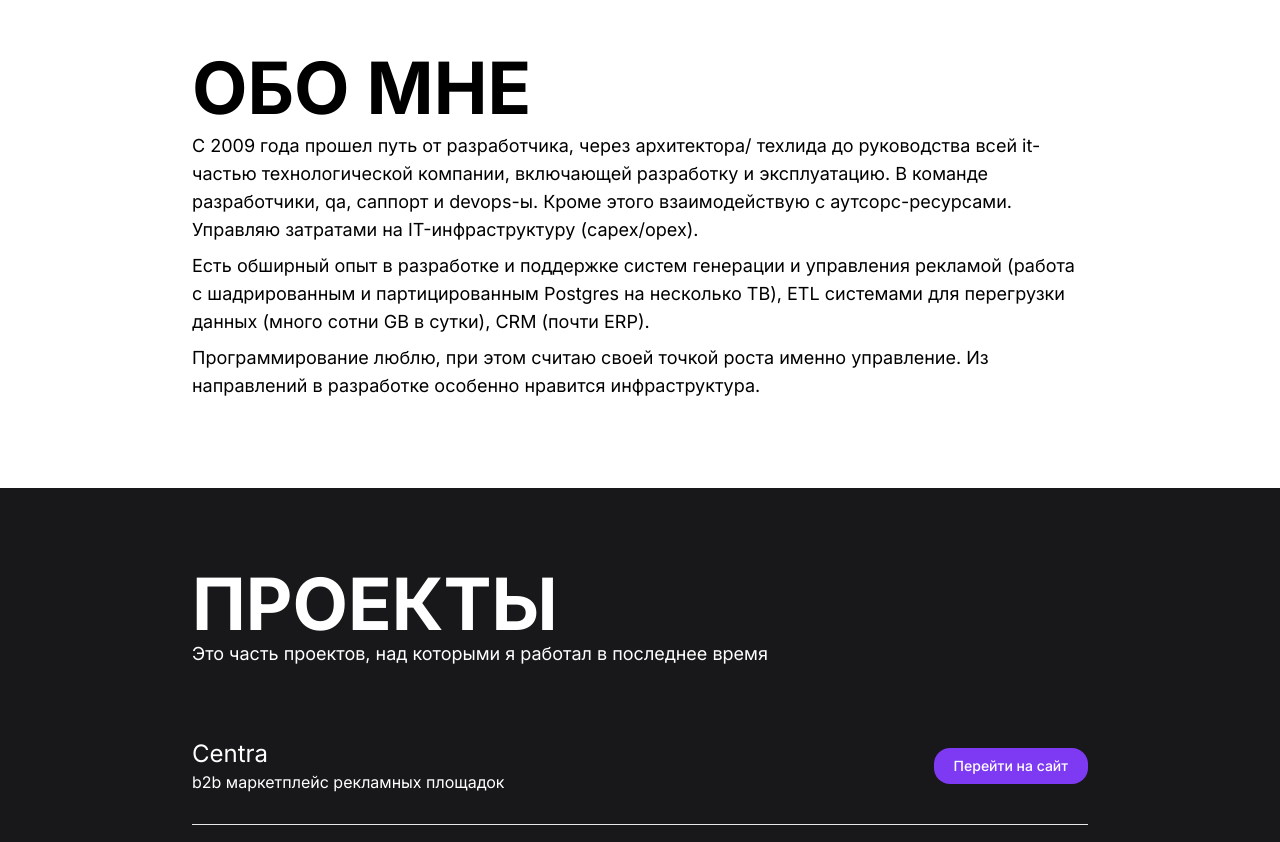
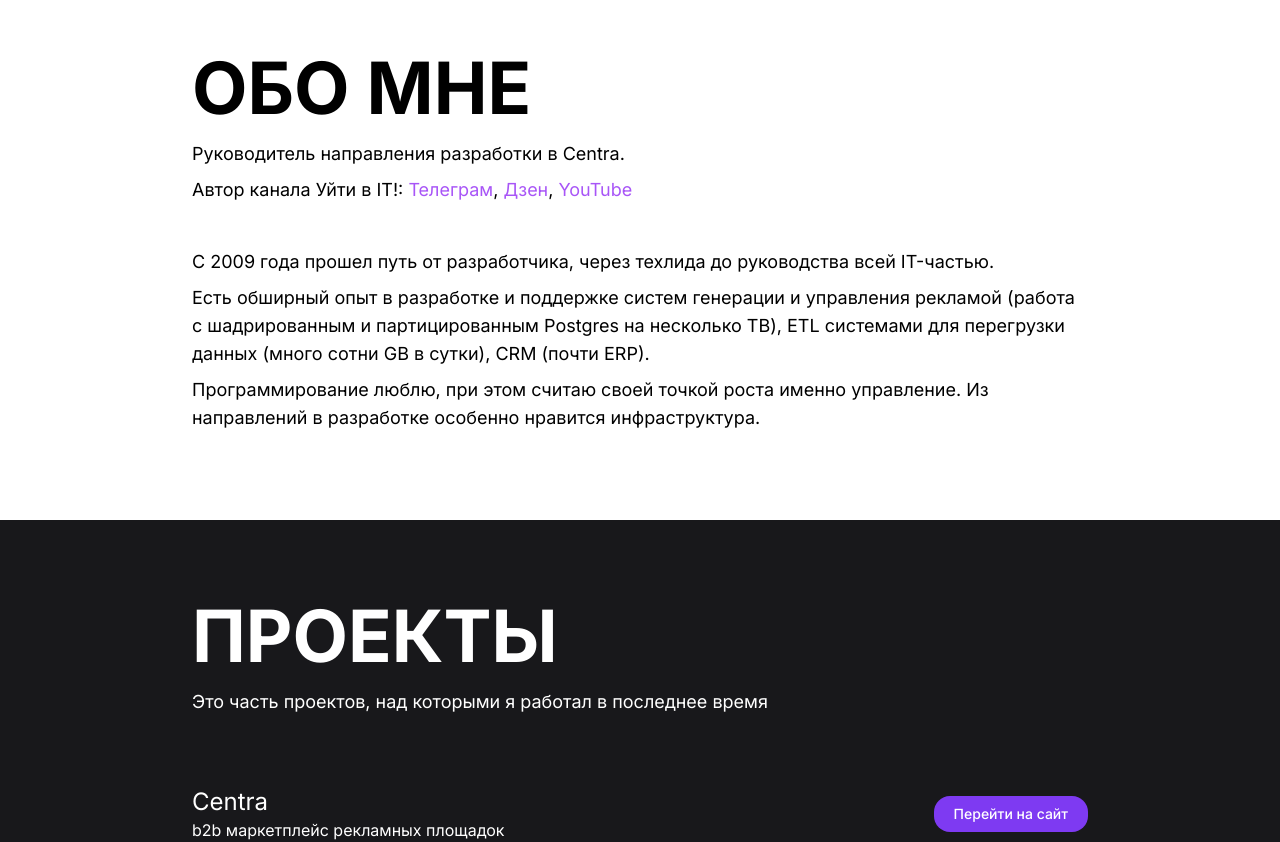
Before and after one commit to arturgspb/arturgspb.github.io, a Next.js app: page / in a window 1280 px wide. Shown: the part 1120-1962 px from the top of the page. Built offline with nearby package versions, Linux system fonts and the light colour scheme.

Commit message:
feat: about

```diff
--- a/app/page.tsx
+++ b/app/page.tsx
@@ -3,6 +3,7 @@ import { AboutMeProjectList } from "../components/page/aboutme/ProjectList/Proje
 import { Text } from "../components/atoms/Text/Text";
 import { Box } from "../components/atoms/Box/Box";
 import React from "react";
+import Link from "next/link";
 
 export default function Home() {
     return (
@@ -65,26 +66,46 @@ export default function Home() {
 
                 <div className={'flex gap-2 sm:gap-14 px-14 flex-col'}>
                     <div className="pt-20 mb-20 px-8 sm:px-0 max-w-4xl mx-auto">
-                        <h1 className="uppercase font-bold text-black text-4xl sm:text-7xl text-center sm:text-left">Обо мне</h1>
+                        <h1 className="uppercase mb-4 font-bold text-black text-4xl sm:text-7xl text-center sm:text-left">Обо
+                            мне</h1>
 
-                        <Text className={'my-2'}>С 2009 года прошел путь от разработчика, через архитектора/
-                            техлида до руководства всей
-                            it-частью технологической компании, включающей разработку и эксплуатацию. В команде
-                            разработчики, qa, саппорт и devops-ы. Кроме этого взаимодействую с аутсорс-ресурсами.
-                            Управляю затратами на IT-инфраструктуру (capex/opex).</Text>
-                        <Text className={'my-2'}>Есть обширный опыт в разработке и поддержке систем
-                            генерации и управления рекламой (работа с
-                            шадрированным и партицированным Postgres на несколько TB), ETL системами для перегрузки
-                            данных (много сотни GB в сутки), CRM (почти ERP).</Text>
-                        <Text className={'my-2'}>Программирование люблю, при этом считаю своей точкой роста
+                        <Text className={'my-2'}>
+                            Руководитель направления разработки в Centra.
+                        </Text>
+                        <Text className={'my-2'}>
+                            Автор канала Уйти в IT!:&nbsp;
+
+                            <Link className={'text-purple-500'} href={'https://t.me/lets_goto_it'}
+                                  target={'_blank'}>Телеграм</Link>,&nbsp;
+                            <Link className={'text-purple-500'} href={'https://dzen.ru/lets_goto_it'}
+                                  target={'_blank'}>Дзен</Link>,&nbsp;
+                            <Link className={'text-purple-500'} href={'https://www.youtube.com/@lets_goto_it'}
+                                  target={'_blank'}>YouTube</Link>
+                        </Text>
+
+                        <Text>&nbsp;</Text>
+
+                        <Text className={'my-2'}>
+                            С 2009 года прошел путь от разработчика, через техлида до руководства всей IT-частью.
+                        </Text>
+                        {/*В команде разработчики, qa, саппорт и devops-ы. Кроме этого взаимодействую с аутсорс-ресурсами.*/}
+                        <Text className={'my-2'}>
+                            Есть обширный опыт в разработке и поддержке систем
+                            генерации и управления рекламой (работа с шадрированным и партицированным Postgres на
+                            несколько TB), ETL системами для перегрузки
+                            данных (много сотни GB в сутки), CRM (почти ERP).
+                        </Text>
+                        <Text className={'my-2'}>
+                            Программирование люблю, при этом считаю своей точкой роста
                             именно управление. Из направлений
-                            в разработке особенно нравится инфраструктура.</Text>
+                            в разработке особенно нравится инфраструктура.
+                        </Text>
                     </div>
                 </div>
 
                 <div className={'bg-zinc-900 text-site pt-16 sm:p-20'}>
                     <div className="mb-8 px-8 sm:px-0 max-w-4xl mx-auto">
-                        <h1 className="uppercase font-bold text-white text-4xl sm:text-7xl text-center sm:text-left">Проекты</h1>
+                        <h1 className="uppercase mb-4 font-bold text-white text-4xl sm:text-7xl text-center sm:text-left">Проекты</h1>
                         <Text color={'white'}>Это часть проектов, над которыми я работал в последнее время</Text>
 
                         <AboutMeProjectList/>
--- a/components/page/aboutme/ProjectList/ProjectList.tsx
+++ b/components/page/aboutme/ProjectList/ProjectList.tsx
@@ -25,11 +25,11 @@ export const AboutMeProjectList = () => {
             </>
         },
         {
-            id: 'garpun_generator',
+            id: 'garpun_feeds',
             title: 'Garpun Feeds',
             subtitle: 'ETL cервис по типу "откуда угодно куда угодно"',
             externalLink: {
-                href: 'https://garpun.com/generator',
+                href: 'https://garpun.com',
             },
             children: <>
                 <p>Desc 0</p>
@@ -41,7 +41,7 @@ export const AboutMeProjectList = () => {
         {
             id: 'garpun_generator',
             title: 'Garpun Generator',
-            subtitle: 'генератор рекламных компаний для Яндекс Директ и Google Ads из xml/json фидов',
+            subtitle: 'Генератор рекламных компаний для Яндекс Директ и Google Ads из xml/json фидов',
             externalLink: {
                 href: 'https://garpun.com/generator',
             },
```
